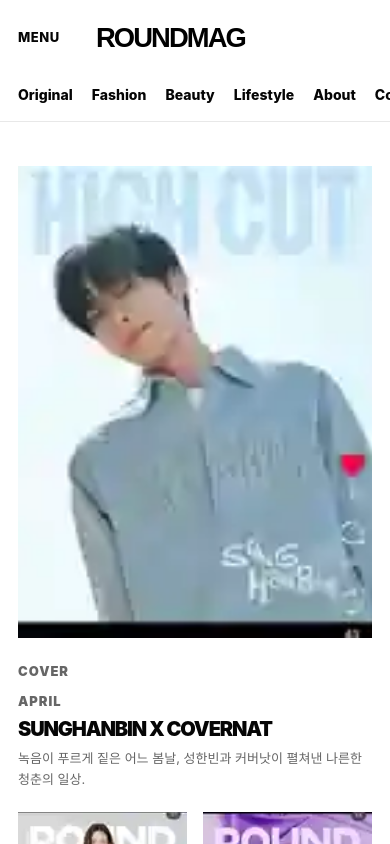
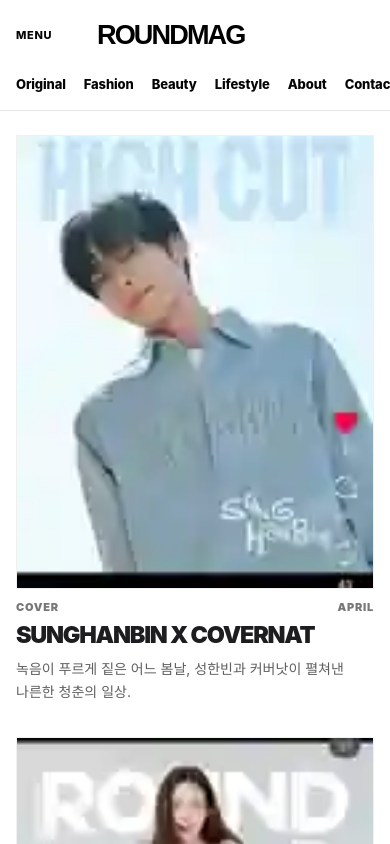
Before and after one commit to apark12321-ux/roundmag, a React (Vite) app: page / in a window 390 px wide. Shown: the top 844 px of the page. Built offline with nearby package versions, Linux system fonts and the light colour scheme.

Commit message:
Preserve original images and improve responsive readability

```diff
--- a/src/index.css
+++ b/src/index.css
@@ -2,10 +2,12 @@
 
 :root {
   --black: #050505;
-  --gray: #747474;
-  --line: #e8e8e8;
-  --soft: #f7f7f7;
-  --max: 1540px;
+  --ink: #1d1d1f;
+  --gray: #6f6f6f;
+  --muted: #8d8d8d;
+  --line: #e6e6e6;
+  --soft: #f8f8f8;
+  --max: 1560px;
   font-family: -apple-system, BlinkMacSystemFont, "Segoe UI", "Pretendard", "Noto Sans KR", Arial, sans-serif;
   color: var(--black);
   background: #fff;
@@ -13,109 +15,376 @@
 
 * { box-sizing: border-box; }
 html { scroll-behavior: smooth; }
-body { margin: 0; background: #fff; color: var(--black); }
+body { margin: 0; background: #fff; color: var(--black); -webkit-font-smoothing: antialiased; }
 a { color: inherit; text-decoration: none; }
 button, input { font: inherit; }
-img { display: block; width: 100%; max-width: 100%; }
+img { display: block; width: 100%; max-width: 100%; height: auto; }
 
 .site { min-height: 100vh; background: #fff; }
-.site-header { position: sticky; top: 0; z-index: 20; background: rgba(255,255,255,.97); border-bottom: 1px solid var(--line); }
-.header-line { max-width: var(--max); margin: 0 auto; padding: 24px clamp(18px, 4vw, 58px) 15px; display: grid; grid-template-columns: 120px minmax(280px, 1fr) 220px; align-items: center; gap: 20px; }
-.menu-text { justify-self: start; font-size: 13px; font-weight: 800; letter-spacing: .04em; }
-.brand { justify-self: center; display: block; width: min(360px, 42vw); }
-.brand img { height: 54px; object-fit: contain; }
-.site-search { justify-self: end; width: 210px; height: 40px; display: flex; align-items: center; gap: 8px; border-bottom: 1px solid #111; color: #777; font-size: 13px; }
+.site-header {
+  position: sticky;
+  top: 0;
+  z-index: 20;
+  background: rgba(255, 255, 255, .98);
+  border-bottom: 1px solid var(--line);
+  backdrop-filter: blur(12px);
+}
+.header-line {
+  max-width: var(--max);
+  margin: 0 auto;
+  padding: 22px clamp(18px, 4vw, 56px) 14px;
+  display: grid;
+  grid-template-columns: 110px minmax(220px, 1fr) 210px;
+  align-items: center;
+  gap: 20px;
+}
+.menu-text {
+  justify-self: start;
+  font-size: 12px;
+  line-height: 1;
+  font-weight: 800;
+  letter-spacing: .06em;
+}
+.brand {
+  justify-self: center;
+  display: block;
+  width: clamp(210px, 28vw, 340px);
+}
+.brand img { height: 48px; object-fit: contain; }
+.site-search {
+  justify-self: end;
+  width: min(210px, 100%);
+  height: 38px;
+  display: flex;
+  align-items: center;
+  gap: 8px;
+  border-bottom: 1px solid #111;
+  color: #777;
+  font-size: 12px;
+  text-transform: lowercase;
+}
 .site-search input { min-width: 0; flex: 1; border: 0; outline: 0; background: transparent; }
-.gnb { max-width: var(--max); margin: 0 auto; padding: 0 clamp(18px, 4vw, 58px); display: flex; justify-content: center; gap: clamp(28px, 4.4vw, 78px); min-height: 48px; }
+.gnb {
+  max-width: var(--max);
+  margin: 0 auto;
+  padding: 0 clamp(18px, 4vw, 56px);
+  display: flex;
+  justify-content: center;
+  gap: clamp(24px, 4vw, 68px);
+  min-height: 46px;
+  overflow: visible;
+}
 .gnb-item { position: relative; }
-.gnb-item > a { height: 48px; display: flex; align-items: center; font-size: 15px; font-weight: 760; }
-.gnb-item > a::after { content: ""; display: block; height: 1px; background: #111; position: absolute; left: 0; right: 0; bottom: 9px; transform: scaleX(0); transition: transform .18s ease; transform-origin: center; }
+.gnb-item > a {
+  height: 46px;
+  display: flex;
+  align-items: center;
+  font-size: clamp(13px, .95vw, 15px);
+  line-height: 1;
+  font-weight: 760;
+  letter-spacing: -.01em;
+}
+.gnb-item > a::after {
+  content: "";
+  display: block;
+  height: 1px;
+  background: #111;
+  position: absolute;
+  left: 0;
+  right: 0;
+  bottom: 9px;
+  transform: scaleX(0);
+  transition: transform .18s ease;
+  transform-origin: center;
+}
 .gnb-item:hover > a::after { transform: scaleX(1); }
-.depth { display: none; position: absolute; top: 45px; left: 50%; transform: translateX(-50%); min-width: 158px; padding: 12px 0; background: #fff; border: 1px solid var(--line); box-shadow: 0 18px 40px rgba(0,0,0,.08); }
+.depth {
+  display: none;
+  position: absolute;
+  top: 43px;
+  left: 50%;
+  transform: translateX(-50%);
+  min-width: 158px;
+  padding: 10px 0;
+  background: #fff;
+  border: 1px solid var(--line);
+  box-shadow: 0 18px 40px rgba(0,0,0,.08);
+}
 .depth a { display: block; padding: 10px 18px; font-size: 13px; color: #333; white-space: nowrap; }
 .depth a:hover { background: var(--soft); }
 .gnb-item:hover .depth { display: block; }
 
 main { overflow: hidden; }
-.hero, .section, .highlight, .latest, .company { max-width: var(--max); margin: 0 auto; padding: clamp(48px, 6vw, 86px) clamp(18px, 4vw, 58px); }
-.hero { padding-top: clamp(28px, 4vw, 62px); }
-.hero-grid { display: grid; grid-template-columns: repeat(4, minmax(0, 1fr)); gap: clamp(24px, 2.2vw, 34px); align-items: start; }
+.hero, .section, .highlight, .latest, .company {
+  max-width: var(--max);
+  margin: 0 auto;
+  padding: clamp(44px, 5.5vw, 82px) clamp(18px, 4vw, 56px);
+}
+.hero { padding-top: clamp(26px, 4vw, 56px); }
+.hero-grid {
+  display: grid;
+  grid-template-columns: repeat(4, minmax(0, 1fr));
+  gap: clamp(22px, 2vw, 32px);
+  align-items: start;
+}
 .article-card { min-width: 0; }
 .article-card.wide { grid-column: span 2; grid-row: span 2; }
-.article-card a, .highlight-card a { display: grid; gap: 14px; }
-.article-card figure, .highlight-card figure { margin: 0; background: #f1f1f1; overflow: hidden; }
-.article-card figure { aspect-ratio: 3 / 4; }
-.article-card.wide figure { aspect-ratio: 4 / 5; }
-.article-card img, .highlight-card img { height: 100%; object-fit: cover; transition: transform .32s ease; }
-.article-card:hover img, .highlight-card:hover img { transform: scale(1.025); }
-.card-copy { display: block; }
-.card-copy p { margin: 0 0 7px; color: #777; font-size: 12px; line-height: 1; font-weight: 900; letter-spacing: .08em; text-transform: uppercase; }
-.card-copy h3 { margin: 0; font-size: clamp(22px, 2.15vw, 38px); line-height: 1.02; letter-spacing: -.055em; font-weight: 900; word-break: keep-all; }
-.article-card:not(.wide) .card-copy h3 { font-size: clamp(19px, 1.45vw, 25px); }
-.card-copy span { display: block; margin-top: 9px; color: #666; font-size: 14px; line-height: 1.6; word-break: keep-all; }
+.article-card a, .highlight-card a { display: grid; gap: 13px; align-content: start; }
+.article-card figure, .highlight-card figure {
+  margin: 0;
+  background: #fff;
+  border: 1px solid #f0f0f0;
+  overflow: visible;
+}
+.article-card img, .highlight-card img {
+  width: 100%;
+  height: auto;
+  object-fit: contain;
+  object-position: center center;
+  transition: transform .24s ease;
+}
+.article-card:hover img, .highlight-card:hover img { transform: translateY(-2px); }
+.card-copy { display: block; color: var(--ink); }
+.card-meta {
+  margin: 0 0 8px;
+  display: flex;
+  justify-content: space-between;
+  gap: 10px;
+  color: #777;
+  font-size: clamp(10px, .72vw, 12px);
+  line-height: 1.2;
+  font-weight: 900;
+  letter-spacing: .07em;
+  text-transform: uppercase;
+}
+.card-copy h3 {
+  margin: 0;
+  font-size: clamp(24px, 2vw, 34px);
+  line-height: 1.04;
+  letter-spacing: -.052em;
+  font-weight: 920;
+  word-break: keep-all;
+}
+.article-card:not(.wide) .card-copy h3 {
+  font-size: clamp(17px, 1.22vw, 22px);
+  line-height: 1.14;
+  letter-spacing: -.04em;
+}
+.card-description {
+  display: block;
+  margin-top: 9px;
+  color: #5f5f5f;
+  font-size: clamp(13px, .88vw, 15px);
+  line-height: 1.64;
+  word-break: keep-all;
+}
 
-.section-title { display: flex; align-items: flex-end; justify-content: space-between; gap: 24px; margin-bottom: 28px; border-top: 1px solid #111; padding-top: 20px; }
-.section-title h2 { margin: 0; font-size: clamp(42px, 7.2vw, 112px); line-height: .84; letter-spacing: -.085em; font-weight: 950; }
-.section-title p { margin: 0 0 8px; color: #666; font-size: 14px; font-weight: 800; }
+.section-title {
+  display: flex;
+  align-items: flex-end;
+  justify-content: space-between;
+  gap: 24px;
+  margin-bottom: clamp(22px, 2.4vw, 34px);
+  border-top: 1px solid #111;
+  padding-top: 18px;
+}
+.section-title h2 {
+  margin: 0;
+  font-size: clamp(38px, 5.8vw, 88px);
+  line-height: .88;
+  letter-spacing: -.075em;
+  font-weight: 950;
+}
+.section-title p {
+  margin: 0 0 7px;
+  color: #666;
+  font-size: clamp(13px, .9vw, 15px);
+  line-height: 1.5;
+  font-weight: 780;
+  word-break: keep-all;
+}
 .section-title.compact { display: block; }
 .section-title.vertical { display: block; align-self: start; }
-.section-title.vertical p { margin-top: 14px; max-width: 280px; line-height: 1.6; }
-.cover-grid { display: grid; grid-template-columns: repeat(4, minmax(0, 1fr)); gap: clamp(24px, 2.2vw, 34px); }
+.section-title.vertical p { margin-top: 12px; max-width: 280px; line-height: 1.6; }
+.cover-grid {
+  display: grid;
+  grid-template-columns: repeat(4, minmax(0, 1fr));
+  gap: clamp(22px, 2vw, 32px);
+  align-items: start;
+}
 .cover-grid.small { grid-template-columns: repeat(3, minmax(0, 1fr)); }
-.highlight { border-top: 1px solid var(--line); border-bottom: 1px solid var(--line); }
-.highlight-grid { display: grid; grid-template-columns: repeat(5, minmax(0, 1fr)); gap: clamp(18px, 1.7vw, 28px); }
-.highlight-card figure { aspect-ratio: 9 / 13; }
-.highlight-card h3 { margin: 0; font-size: 17px; line-height: 1.16; letter-spacing: -.045em; font-weight: 900; word-break: keep-all; }
-.split-section { display: grid; grid-template-columns: minmax(180px, 300px) minmax(0, 1fr); gap: clamp(28px, 5vw, 76px); }
+.highlight {
+  border-top: 1px solid var(--line);
+  border-bottom: 1px solid var(--line);
+  background: #fff;
+}
+.highlight-grid {
+  display: grid;
+  grid-template-columns: repeat(5, minmax(0, 1fr));
+  gap: clamp(18px, 1.6vw, 26px);
+  align-items: start;
+}
+.highlight-card h3 {
+  margin: 0;
+  font-size: clamp(14px, 1vw, 17px);
+  line-height: 1.22;
+  letter-spacing: -.035em;
+  font-weight: 880;
+  word-break: keep-all;
+}
+.split-section {
+  display: grid;
+  grid-template-columns: minmax(180px, 280px) minmax(0, 1fr);
+  gap: clamp(28px, 5vw, 72px);
+}
 .latest { border-top: 1px solid var(--line); }
 .latest-list { border-top: 1px solid #111; }
-.latest-item { display: grid; grid-template-columns: 130px minmax(260px, .7fr) minmax(260px, 1fr); gap: 24px; align-items: baseline; padding: 22px 0; border-bottom: 1px solid var(--line); }
-.latest-item span { color: #777; font-size: 12px; font-weight: 900; letter-spacing: .08em; text-transform: uppercase; }
-.latest-item strong { font-size: clamp(20px, 2vw, 32px); line-height: 1.08; letter-spacing: -.055em; font-weight: 950; }
-.latest-item em { color: #666; font-size: 15px; font-style: normal; line-height: 1.6; word-break: keep-all; }
-.company { display: grid; grid-template-columns: minmax(0, .95fr) minmax(360px, .65fr); gap: clamp(34px, 7vw, 100px); border-top: 1px solid #111; }
-.company h2 { margin: 0 0 18px; font-size: clamp(46px, 7vw, 108px); line-height: .86; letter-spacing: -.085em; font-weight: 950; }
-.company p { margin: 0; color: #666; line-height: 1.8; word-break: keep-all; font-size: 16px; }
+.latest-item {
+  display: grid;
+  grid-template-columns: 120px minmax(220px, .72fr) minmax(280px, 1fr);
+  gap: clamp(14px, 1.8vw, 24px);
+  align-items: baseline;
+  padding: clamp(18px, 2vw, 24px) 0;
+  border-bottom: 1px solid var(--line);
+}
+.latest-item span {
+  color: #777;
+  font-size: 12px;
+  line-height: 1.2;
+  font-weight: 900;
+  letter-spacing: .08em;
+  text-transform: uppercase;
+}
+.latest-item strong {
+  font-size: clamp(19px, 1.65vw, 28px);
+  line-height: 1.15;
+  letter-spacing: -.045em;
+  font-weight: 920;
+  word-break: keep-all;
+}
+.latest-item em {
+  color: #5f5f5f;
+  font-size: clamp(14px, .95vw, 15px);
+  font-style: normal;
+  line-height: 1.65;
+  word-break: keep-all;
+}
+.company {
+  display: grid;
+  grid-template-columns: minmax(0, .95fr) minmax(320px, .65fr);
+  gap: clamp(34px, 7vw, 96px);
+  border-top: 1px solid #111;
+}
+.company h2 {
+  margin: 0 0 18px;
+  font-size: clamp(42px, 5.6vw, 86px);
+  line-height: .9;
+  letter-spacing: -.075em;
+  font-weight: 950;
+}
+.company p {
+  margin: 0;
+  color: #5f5f5f;
+  line-height: 1.8;
+  word-break: keep-all;
+  font-size: clamp(15px, 1vw, 17px);
+}
 dl { margin: 0; border-top: 1px solid #111; }
-dl div { display: grid; grid-template-columns: 110px 1fr; gap: 18px; padding: 18px 0; border-bottom: 1px solid var(--line); }
+dl div { display: grid; grid-template-columns: 105px 1fr; gap: 18px; padding: 17px 0; border-bottom: 1px solid var(--line); }
 dt { color: #777; font-size: 12px; font-weight: 900; letter-spacing: .08em; text-transform: uppercase; }
-dd { margin: 0; font-weight: 800; line-height: 1.55; }
-.contact { max-width: none; margin: 0; padding: 34px max(clamp(18px,4vw,58px), calc((100vw - var(--max))/2 + 58px)); background: #111; color: #fff; display: flex; flex-wrap: wrap; gap: 14px; }
-.contact a, .contact span { min-height: 46px; display: inline-flex; align-items: center; padding: 0 18px; border: 1px solid rgba(255,255,255,.28); color: rgba(255,255,255,.86); font-weight: 800; }
-.footer { padding: 38px clamp(18px, 4vw, 58px); display: grid; grid-template-columns: 220px 1fr auto; gap: 24px; align-items: center; background: #000; color: #fff; }
-.footer img { width: 210px; height: 46px; object-fit: contain; filter: invert(1); }
-.footer p { margin: 0; color: rgba(255,255,255,.68); font-size: 13px; font-weight: 760; }
+dd { margin: 0; font-weight: 780; line-height: 1.55; word-break: keep-all; }
+.contact {
+  max-width: none;
+  margin: 0;
+  padding: 34px max(clamp(18px,4vw,56px), calc((100vw - var(--max))/2 + 56px));
+  background: #111;
+  color: #fff;
+  display: flex;
+  flex-wrap: wrap;
+  gap: 12px;
+}
+.contact a, .contact span {
+  min-height: 44px;
+  display: inline-flex;
+  align-items: center;
+  padding: 0 17px;
+  border: 1px solid rgba(255,255,255,.28);
+  color: rgba(255,255,255,.88);
+  font-size: 14px;
+  font-weight: 760;
+}
+.footer {
+  padding: 36px clamp(18px, 4vw, 56px);
+  display: grid;
+  grid-template-columns: 210px 1fr auto;
+  gap: 22px;
+  align-items: center;
+  background: #000;
+  color: #fff;
+}
+.footer img { width: 200px; height: 44px; object-fit: contain; filter: invert(1); }
+.footer p { margin: 0; color: rgba(255,255,255,.68); font-size: 13px; font-weight: 720; }
 
-@media (max-width: 1100px) {
-  .header-line { grid-template-columns: 80px 1fr 42px; }
-  .site-search { width: auto; border: 0; }
+@media (max-width: 1180px) {
+  .header-line { grid-template-columns: 80px 1fr 44px; }
+  .site-search { width: auto; border: 0; justify-content: flex-end; }
   .site-search span, .site-search input { display: none; }
-  .gnb { gap: 22px; overflow-x: auto; justify-content: flex-start; }
+  .gnb { gap: 22px; overflow-x: auto; justify-content: flex-start; scrollbar-width: none; }
+  .gnb::-webkit-scrollbar { display: none; }
   .hero-grid, .cover-grid { grid-template-columns: repeat(3, minmax(0, 1fr)); }
   .article-card.wide { grid-column: span 2; }
   .highlight-grid { grid-template-columns: repeat(3, minmax(0, 1fr)); }
   .split-section { grid-template-columns: 1fr; }
-  .latest-item { grid-template-columns: 1fr; gap: 8px; }
+  .latest-item { grid-template-columns: 110px 1fr; }
+  .latest-item em { grid-column: 2; }
 }
 
-@media (max-width: 720px) {
-  .header-line { padding-top: 18px; grid-template-columns: 52px 1fr 40px; }
-  .brand { width: 210px; }
-  .brand img { height: 40px; }
-  .gnb { padding-bottom: 6px; min-height: 44px; gap: 19px; }
-  .gnb-item > a { height: 42px; font-size: 14px; }
+@media (max-width: 760px) {
+  .header-line {
+    padding: 16px 16px 10px;
+    grid-template-columns: 48px minmax(0, 1fr) 36px;
+    gap: 10px;
+  }
+  .menu-text { font-size: 11px; }
+  .brand { width: clamp(170px, 58vw, 230px); }
+  .brand img { height: 38px; }
+  .gnb {
+    padding: 0 16px 6px;
+    min-height: 42px;
+    gap: 18px;
+  }
+  .gnb-item > a { height: 40px; font-size: 13px; white-space: nowrap; }
   .depth { display: none !important; }
-  .hero, .section, .highlight, .latest, .company { padding-block: 44px; }
-  .hero-grid, .cover-grid, .cover-grid.small { grid-template-columns: 1fr 1fr; gap: 22px 16px; }
-  .article-card.wide { grid-column: span 2; }
-  .article-card.wide figure { aspect-ratio: 3 / 4; }
-  .card-copy h3, .article-card:not(.wide) .card-copy h3 { font-size: 20px; }
-  .card-copy span { font-size: 13px; }
-  .section-title { display: block; }
+  .hero, .section, .highlight, .latest, .company {
+    padding: 38px 16px;
+  }
+  .hero { padding-top: 24px; }
+  .hero-grid, .cover-grid, .cover-grid.small {
+    grid-template-columns: 1fr;
+    gap: 34px;
+  }
+  .article-card.wide { grid-column: auto; grid-row: auto; }
+  .article-card a { gap: 12px; }
+  .card-copy h3,
+  .article-card:not(.wide) .card-copy h3 {
+    font-size: clamp(21px, 6vw, 27px);
+    line-height: 1.1;
+  }
+  .card-description { font-size: 14px; line-height: 1.65; }
+  .section-title { display: block; margin-bottom: 24px; }
+  .section-title h2 { font-size: clamp(38px, 12vw, 58px); line-height: .9; }
   .section-title p { margin-top: 10px; }
-  .highlight-grid { grid-template-columns: 1fr 1fr; gap: 20px 16px; }
+  .highlight-grid { grid-template-columns: 1fr 1fr; gap: 24px 14px; }
+  .highlight-card h3 { font-size: 14px; }
+  .latest-item { grid-template-columns: 1fr; gap: 8px; }
+  .latest-item em { grid-column: auto; }
   .company { grid-template-columns: 1fr; }
-  dl div { grid-template-columns: 88px 1fr; }
-  .contact { display: grid; }
-  .footer { grid-template-columns: 1fr; }
+  dl div { grid-template-columns: 88px 1fr; gap: 12px; }
+  .contact { display: grid; padding: 28px 16px; }
+  .footer { grid-template-columns: 1fr; padding: 30px 16px; }
 }
+
+@media (max-width: 420px) {
+  .highlight-grid { grid-template-columns: 1fr; }
+  .card-meta { font-size: 11px; }
+}
```
